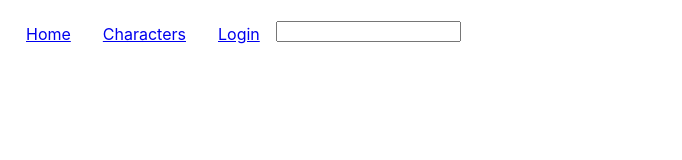
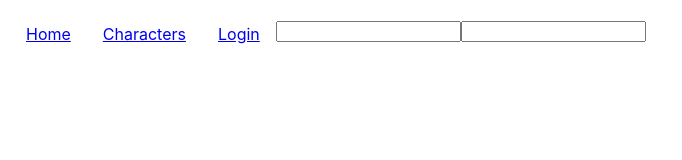
Before and after one commit to evansst/homers-words-of-wisdom, a React (Create React App) app: page /login in a window 1280 px wide. Shown: the top 160 px of the page, without its empty margins (0-682 px from the left). Built offline with nearby package versions, Linux system fonts and the light colour scheme.

Commit message:
builds out login form

```diff
--- a/src/components/Login.js
+++ b/src/components/Login.js
@@ -2,17 +2,26 @@ import React, { Component } from 'react';
 
 export default class Login extends Component {
   state = {
-
+    email: '',
+    password: '',
   }
 
 
   render() {
     return (
       <div className="Login">
-        <form onSubmit={this.props.handleLogin}>
-          <input type="text" ></input>
+        <form onSubmit={this.props.handleLogin} formData={this.state}>
+          <input type="text" name="email" value={this.state.email} />
+          <input type="text" name="password" value={this.state.password} />
         </form>
       </div>
     )
   }
+
+  handleEmailChange = (event) => {
+
+  }
+  handleEmailChange = (event) => {
+
+  }
 }
```
